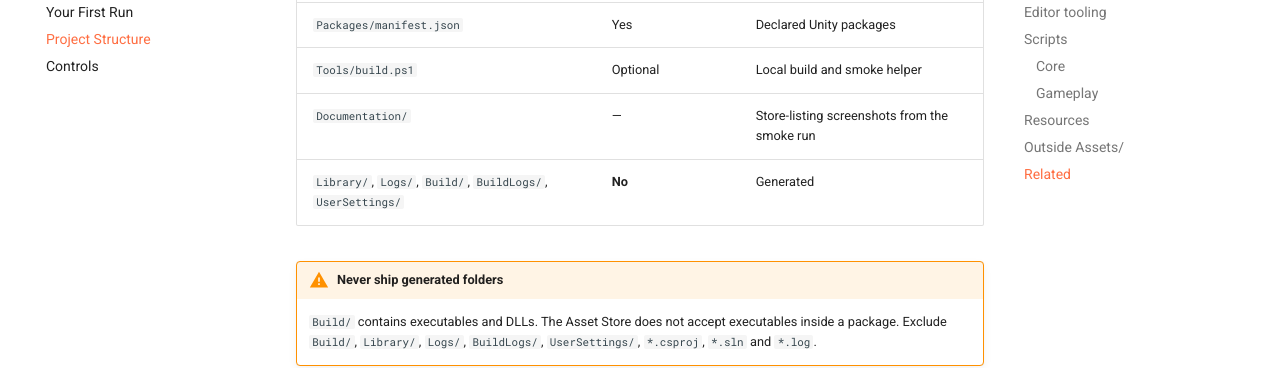
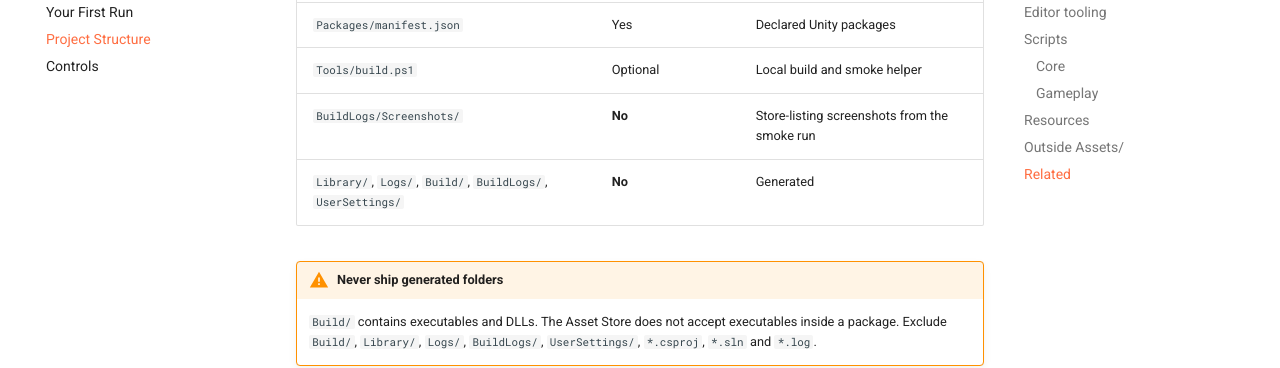
Before and after one commit to camenduru/ChosenOfTheHarvestDoc, an MkDocs documentation site: the page built from docs/getting-started/project-structure.md, in a window 1280 px wide and 900 px high, scrolled down 3462 px. Shown: the part 171-539 px from the top of the window. Built offline with MkDocs 1.6.1 and Material for MkDocs 9.7.7, drawn with Linux system fonts in a browser that asks for light colours; comment, search, counter and statistics services are not loaded.

Commit message:
Point screenshot paths at BuildLogs/Screenshots

```diff
--- a/docs/getting-started/project-structure.md
+++ b/docs/getting-started/project-structure.md
@@ -89,7 +89,7 @@ Scene** rebuilds it.
 | `ProjectSettings/` | Yes | Player, quality, input and URP settings |
 | `Packages/manifest.json` | Yes | Declared Unity packages |
 | `Tools/build.ps1` | Optional | Local build and smoke helper |
-| `Documentation/` | — | Store-listing screenshots from the smoke run |
+| `BuildLogs/Screenshots/` | **No** | Store-listing screenshots from the smoke run |
 | `Library/`, `Logs/`, `Build/`, `BuildLogs/`, `UserSettings/` | **No** | Generated |
 
 !!! warning "Never ship generated folders"
```
Also changed, not shown: docs/publishing/asset-store.md (+1 -1 lines).
